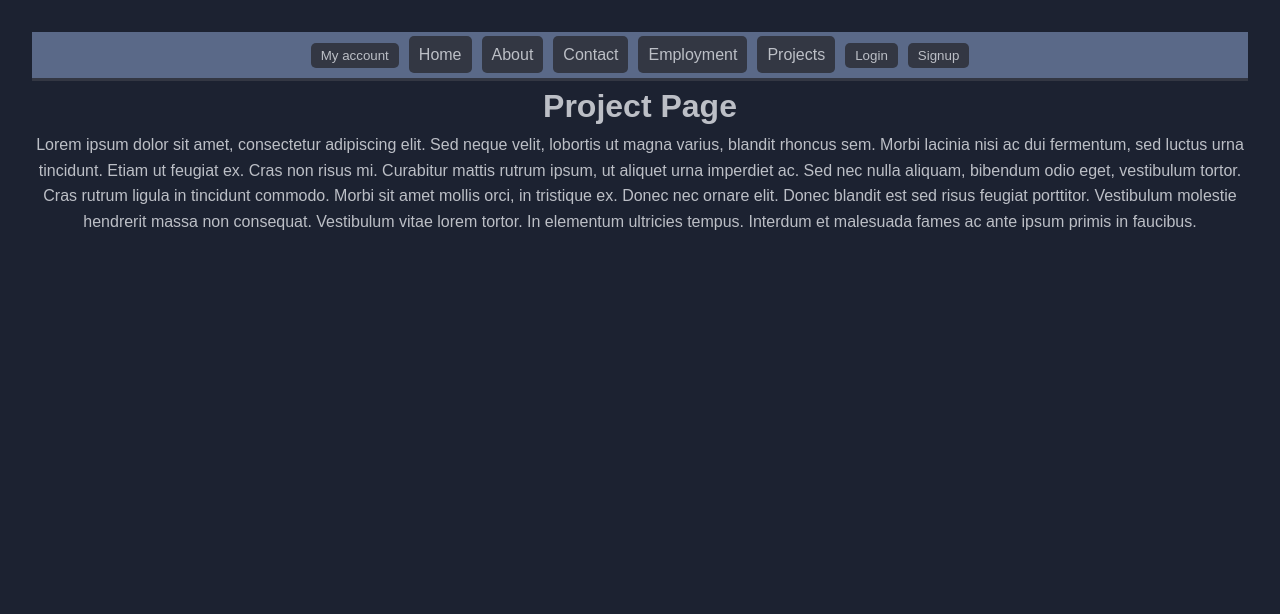
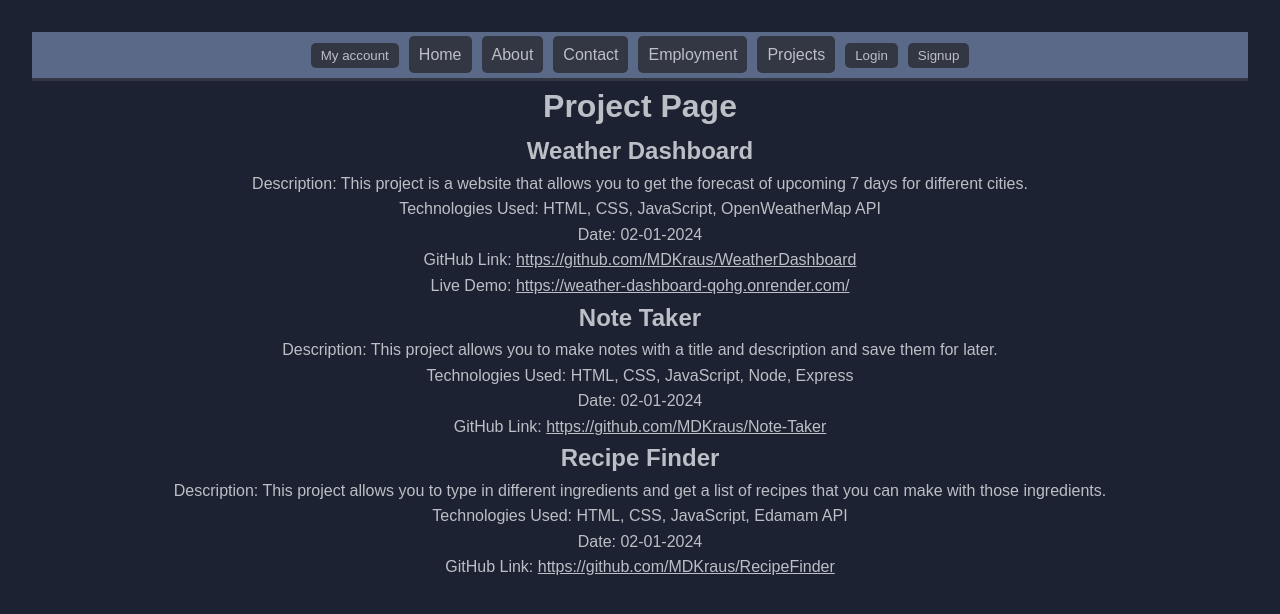
Before and after one commit to MDKraus/Porfolio, a React (Vite) app in the folder client/: page /projects in a window 1280 px wide. Shown: the top 614 px of the page. Built offline with nearby package versions, Linux system fonts and the light colour scheme.

Commit message:
added projects to projects folder

```diff
--- a/client/src/pages/Projects.jsx
+++ b/client/src/pages/Projects.jsx
@@ -1,19 +1,69 @@
-export default function Projects() {
+import React from "react";
+import { useQuery, useMutation, gql } from "@apollo/client";
+
+const Projects = () => {
+  const projects = [
+    {
+      title: "Weather Dashboard",
+      description: "This project is a website that allows you to get the forecast of upcoming 7 days for different cities.",
+      technologiesUsed: ["HTML", "CSS", "JavaScript", "OpenWeatherMap API"],
+      date: "02-01-2024",
+      githubLink: "https://github.com/MDKraus/WeatherDashboard",
+      liveDemoLink: "https://weather-dashboard-qohg.onrender.com/",
+    },
+    {
+      title: "Note Taker",
+      description: "This project allows you to make notes with a title and description and save them for later.",
+      technologiesUsed: ["HTML","CSS", "JavaScript", "Node", "Express"],
+      date: "02-01-2024",
+      githubLink: "https://github.com/MDKraus/Note-Taker",
+      liveDemoLink: "",
+    },
+    {
+      title: "Recipe Finder",
+      description: "This project allows you to type in different ingredients and get a list of recipes that you can make with those ingredients.",
+      technologiesUsed: ["HTML", "CSS", "JavaScript", "Edamam API"],
+      date: "02-01-2024",
+      githubLink: "https://github.com/MDKraus/RecipeFinder",
+      liveDemoLink: "",
+    },
+  ];
   return (
     <div>
       <h1>Project Page</h1>
+      {projects.map((project, index) => (
+        <div key={index}>
+          <h2>{project.title}</h2>
+          <p>Description: {project.description}</p>
+          <p>Technologies Used: {project.technologiesUsed.join(", ")}</p>
+          <p>Date: {project.date}</p>
+          {project.githubLink && (
             <p>
-          Lorem ipsum dolor sit amet, consectetur adipiscing elit. Sed neque
-          velit, lobortis ut magna varius, blandit rhoncus sem. Morbi lacinia nisi
-          ac dui fermentum, sed luctus urna tincidunt. Etiam ut feugiat ex. Cras
-          non risus mi. Curabitur mattis rutrum ipsum, ut aliquet urna imperdiet
-          ac. Sed nec nulla aliquam, bibendum odio eget, vestibulum tortor. Cras
-          rutrum ligula in tincidunt commodo. Morbi sit amet mollis orci, in
-          tristique ex. Donec nec ornare elit. Donec blandit est sed risus feugiat
-          porttitor. Vestibulum molestie hendrerit massa non consequat. Vestibulum
-          vitae lorem tortor. In elementum ultricies tempus. Interdum et malesuada
-          fames ac ante ipsum primis in faucibus.
+              GitHub Link:{" "}
+              <a
+                href={project.githubLink}
+                target="_blank"
+                rel="noopener noreferrer"
+              >
+                {project.githubLink}
+              </a>
             </p>
+          )}
+          {project.liveDemoLink && (
+            <p>
+              Live Demo:{" "}
+              <a
+                href={project.liveDemoLink}
+                target="_blank"
+                rel="noopener noreferrer"
+              >
+                {project.liveDemoLink}
+              </a>
+            </p>
+          )}
+        </div>
+      ))}
     </div>
   );
-  }
+};
+export default Projects;
```
Also changed, not shown: 2 other files (tests, documents, lock files or other folders). Lines whose indentation alone changed are shown as unchanged.
